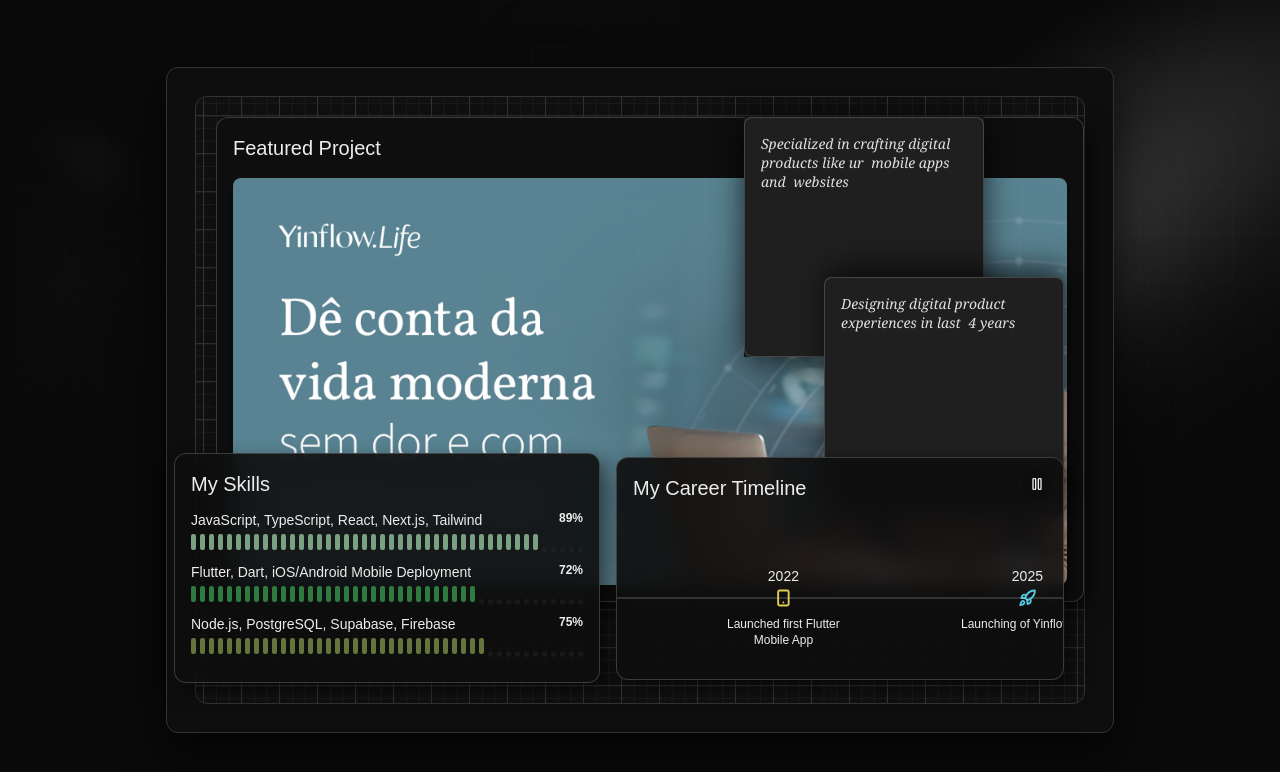
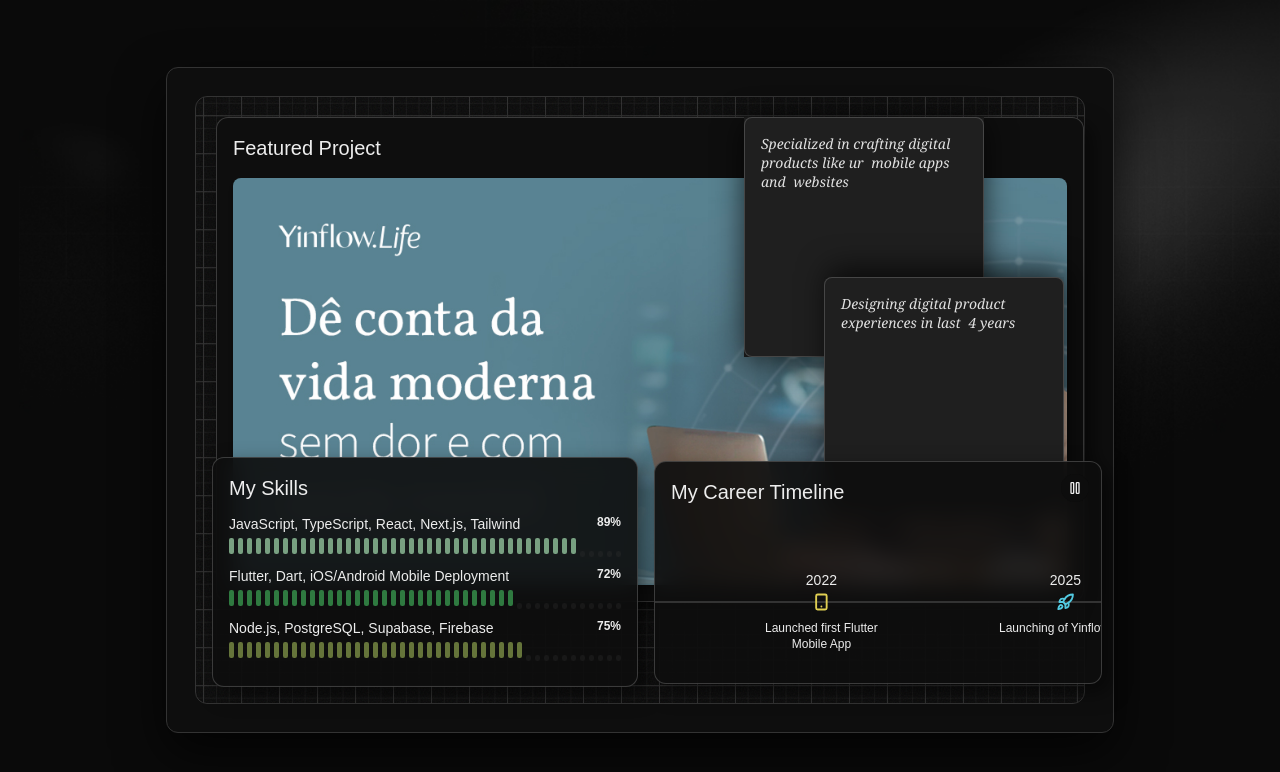
Before and after one commit to Pedro-Picardi/Pedro-s-Portifolio, a Next.js app: page / in a window 1280 px wide. Shown: the top 772 px of the page. Built offline with nearby package versions, Linux system fonts and the light colour scheme.

Commit message:
wed7may2025

```diff
--- a/app/components/Profile.tsx
+++ b/app/components/Profile.tsx
@@ -2,14 +2,52 @@
 import React, { useState, useRef, useEffect } from 'react'
 import Image from 'next/image'
 
+// Text data configuration
+const TEXT_ELEMENTS = [
+  {
+    text: "Pedro Picardi",
+    delay: 0,
+    className: "text-[1.75rem] font-bold text-white",
+    style: { top: "80px" }
+  },
+  {
+    text: "Software Engineer",
+    delay: 100,
+    className: "text-base text-subtle",
+    style: { top: "115px" }
+  },
+  {
+    text: "🇧🇷 Portuguese (native)",
+    delay: 200,
+    className: "text-sm text-white",
+    style: { top: "160px" }
+  },
+  {
+    text: "🇺🇸 English (C2-Fluent)",
+    delay: 250,
+    className: "text-sm text-white",
+    style: { top: "190px" }
+  },
+  {
+    text: "🇪🇸 Spanish (C1-Advanced)",
+    delay: 300,
+    className: "text-sm text-white",
+    style: { top: "220px" }
+  },
+];
+
+// Animation constants
+const CUBIC_BEZIER = 'cubic-bezier(0.33, 1, 0.68, 1)';
+const ANIMATION_RESET_DELAY = 400;
+
 const Profile = () => {
+  // Refs
   const containerRef = useRef<HTMLDivElement>(null);
+
+  // State
   const [sliderPosition, setSliderPosition] = useState(0);
   const [isHovering, setIsHovering] = useState(false);
   const [isAnimating, setIsAnimating] = useState(false);
-
-  // Animation and style constants
-  const cubicBezier = 'cubic-bezier(0.33, 1, 0.68, 1)';
 
   // Shadow style for the glass sphere
   const sphereShadow = isHovering
@@ -40,37 +78,38 @@
     };
   }, [isHovering]);
 
-  // Handle mouse events
-  const handleMouseEvents = {
-    onMouseEnter: () => {
-      setIsHovering(true);
-      setIsAnimating(true);
-    },
-    onMouseLeave: () => {
-      setSliderPosition(0);
-      setIsHovering(false);
-      setIsAnimating(true);
-    }
-  };
-
   // Reset animation state after animation completes
   useEffect(() => {
-    const timer = setTimeout(() => setIsAnimating(false), 400);
+    const timer = setTimeout(() => setIsAnimating(false), ANIMATION_RESET_DELAY);
     return () => clearTimeout(timer);
   }, [isHovering]);
 
-  return (
+  // Handler for mouse events
+  const handleMouseEnter = () => {
+    setIsHovering(true);
+    setIsAnimating(true);
+  };
+
+  const handleMouseLeave = () => {
+    setSliderPosition(0);
+    setIsHovering(false);
+    setIsAnimating(true);
+  };
+
+  // Render the sphere component with comparison slider
+  const renderSphere = () => (
     <div
       ref={containerRef}
-      className="absolute top-4/9 left-1/2 transform -translate-x-1/2 -translate-y-1/2 w-[280px] h-[280px]"
-      {...handleMouseEvents}
+      className="relative w-[280px] h-[280px]"
+      onMouseEnter={handleMouseEnter}
+      onMouseLeave={handleMouseLeave}
     >
-      {/* Glass sphere container */}
       <div
+        id='sphere'
         className="absolute inset-0 rounded-full bg-gradient-to-br border-1 border-highlight/20 from-gray-900/30 to-black/20 backdrop-blur-xl overflow-hidden"
         style={{
-          boxShadow: `${sphereShadow}`,
-          transition: `all 400ms ${cubicBezier}`,
+          boxShadow: sphereShadow,
+          transition: `all 400ms ${CUBIC_BEZIER}`,
           transform: isHovering
             ? 'translateY(-6px) scale(1) rotateX(1deg)'
             : 'translateY(0) scale(1) rotateX(0)',
@@ -78,14 +117,13 @@
           backfaceVisibility: 'hidden',
           willChange: 'transform, box-shadow',
           perspective: '1000px',
+          zIndex: 10,
         }}
       >
-
-        {/* Image container */}
         <div
           className="absolute top-1/2 left-1/2 transform -translate-x-1/2 -translate-y-1/2 w-full h-full overflow-hidden rounded-full"
           style={{
-            transition: `transform 500ms ${cubicBezier}, opacity 500ms ${cubicBezier}`,
+            transition: `transform 500ms ${CUBIC_BEZIER}, opacity 500ms ${CUBIC_BEZIER}`,
             opacity: isAnimating ? 0.9 : 1,
             transform: isAnimating ? 'translateY(4px)' : 'translateY(0)'
           }}
@@ -133,7 +171,45 @@
         </div>
       </div>
     </div>
-  )
-}
+  );
+
+  // Render the text elements that emerge from behind the sphere
+  const renderTextElements = () => (
+    <div className="absolute top-0 left-0 h-full w-full gap-0" style={{ zIndex: 1 }}>
+      {TEXT_ELEMENTS.map((item, index) => (
+        <div
+          key={index}
+          className="absolute whitespace-nowrap"
+          style={{
+            ...item.style,
+            left: '150px',
+            opacity: isHovering ? 1 : 0,
+            transform: isHovering ? 'translateX(160px)' : 'translateX(0)',
+            transition: `all 600ms ${CUBIC_BEZIER} ${item.delay}ms`,
+          }}
+        >
+          <div
+            className={`${item.className} font-medium transform-gpu`}
+            style={{
+              textShadow: '0 2px 4px rgba(0,0,0,0.3)',
+              lineHeight: '1.2',
+            }}
+          >
+            {item.text}
+          </div>
+        </div>
+      ))}
+    </div>
+  );
+
+  return (
+    <div className="absolute left-1/2 top-1/2 -translate-x-1/2 -translate-y-1/2">
+      <div className="relative">
+        {renderSphere()}
+        {renderTextElements()}
+      </div>
+    </div>
+  );
+};
 
 export default Profile
--- a/app/page.tsx
+++ b/app/page.tsx
@@ -27,7 +27,7 @@
             <Profile />
             <FeaturedProject />
             <PostIt className="static max-h-[380px] flex flex-col items-center justify-start md:absolute md:top-5 md:right-5" />
-            <div className=" md:absolute md:flex-row md:bottom-5 md:right-5 flex flex-col items-center justify-center gap-4">
+            <div className=" md:absolute md:flex-row md:bottom-4 md:right-0 md:left-0 md:px-4 flex flex-col w-full items-center justify-between gap-4">
               <ProgressBar />
               <TimelineMarquee />
             </div>
```
